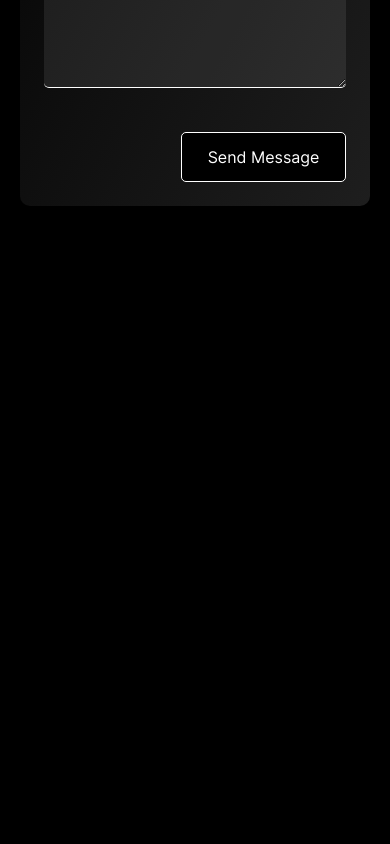
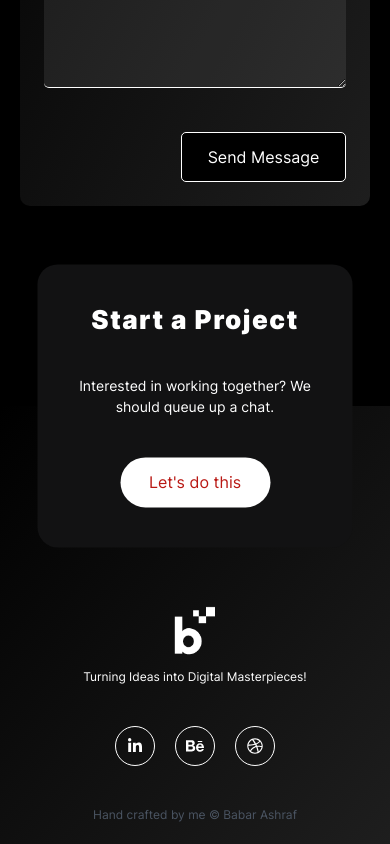
Before and after one commit to Babar78/my-portfolio, a React (Create React App) app: page / in a window 390 px wide. Shown: the part 6947-7791 px from the top of the page. Before the commit the page ends 7253 px from the top, so only its background shows below. Built offline with nearby package versions, Linux system fonts and the light colour scheme; the HTML template or start-up script is replaced by a standard one.

Commit message:
Footer Created

```diff
--- a/public/index.html
+++ b/public/index.html
@@ -11,6 +11,7 @@
     />
     <link rel="apple-touch-icon" href="%PUBLIC_URL%/logo192.png" />
     <link rel="manifest" href="%PUBLIC_URL%/manifest.json" />
+
     <title>Bartistry</title>
   </head>
   <body>
--- a/src/App.js
+++ b/src/App.js
@@ -8,6 +8,7 @@ import PersonalProjects from "./sections/personalProjects/PersonalProjects";
 import ServicesSection from "./sections/servicesSection/ServicesSection";
 import TestimonialSection from "./sections/testimonialSection/TestimonialSection";
 import ContactUsSection from "./sections/contactUsSection/ContactUsSection";
+import FooterSection from "./sections/footerSection/FooterSection";
 
 function App() {
   return (
@@ -21,6 +22,7 @@ function App() {
       <ServicesSection />
       <TestimonialSection />
       <ContactUsSection/>
+      <FooterSection/>
     </div>
   );
 }
--- a/src/index.css
+++ b/src/index.css
@@ -408,6 +408,11 @@ a {
   height: 100dvh;
 }
 
+.main_container_two {
+  width: 100vw;
+  height: 100%;
+}
+
 .content_container {
   max-width: 1440px;
   margin: 0 auto;
@@ -417,27 +422,27 @@ a {
 
 /* Service Cards */
 @media (min-width: 992px) {
-  #servicesCard h2{
+  #servicesCard h2 {
     margin-top: -1.25rem !important;
   }
 }
 @media (max-width: 992px) {
-  #servicesCard h2{
+  #servicesCard h2 {
     margin-top: -1.2rem !important;
   }
 }
 @media (max-width: 768px) {
-  #servicesCard h2{
+  #servicesCard h2 {
     margin-top: -1rem !important;
   }
 }
 @media (max-width: 576px) {
-  #servicesCard h2{
+  #servicesCard h2 {
     margin-top: -0.8rem !important;
   }
 }
 @media (max-width: 350px) {
-  #servicesCard h2{
+  #servicesCard h2 {
     margin-top: -0.7rem !important;
   }
   #servicesCard {
@@ -446,80 +451,160 @@ a {
   }
 }
 
-
-
 /* Testimonial Section */
 
 @media (max-width: 768px) {
-  .testimonialCard{
+  .testimonialCard {
     height: 250px !important;
   }
-  .testimonialCard .position{
+  .testimonialCard .position {
     font-size: 12px !important;
   }
-  .testimonialCard .userImage{
+  .testimonialCard .userImage {
     height: 70px !important;
     width: 70px !important;
     top: -2rem !important;
   }
 }
 @media (max-width: 576px) {
-  .testimonialCard p{
+  .testimonialCard p {
     font-size: 14px !important;
   }
-  .testimonialCard .position{
+  .testimonialCard .position {
     font-size: 10px !important;
   }
-  .testimonialCard{
+  .testimonialCard {
     height: 230px !important;
   }
-  .testimonialCard .userImage{
+  .testimonialCard .userImage {
     height: 60px !important;
     width: 60px !important;
     top: -1.8rem !important;
   }
 }
 @media (max-width: 350px) {
-
-  .testimonialCard p{
+  .testimonialCard p {
     font-size: 12px !important;
   }
-  .testimonialCard .userImage{
+  .testimonialCard .userImage {
     height: 50px !important;
     width: 50px !important;
     top: -1.5rem !important;
   }
 }
 
-
 /* Contact Us Section */
 
-@media (max-width: 1330px){
-  .formDiv{
+@media (max-width: 1330px) {
+  .formDiv {
     width: 500px !important;
   }
-  iframe{
+  iframe {
     width: 500px !important;
     height: 400px;
   }
 }
 
-@media (max-width: 1170px){
-  .formDiv{
-    max-width: 500px !important;
+@media (max-width: 1170px) {
+  .formDiv {
+    width: 500px !important;
   }
-  .infoDiv{
+  .infoDiv {
     display: none;
   }
 }
-@media (max-width: 576px){
-  .formDiv{
+@media (max-width: 768px) {
+  .formDiv {
+    width: 100% !important;
+    padding: 2rem !important;
+  }
+}
+@media (max-width: 576px) {
+  .formDiv {
     padding: 2rem !important;
   }
 }
 
-@media (max-width: 400px){
-  .formDiv{
+@media (max-width: 400px) {
+  .formDiv {
     padding: 1.5rem !important;
   }
 }
+
+/* Footer Section */
+
+@media (max-width: 1350px) {
+  .ctaContainer .ctaDiv {
+    width: 100% !important;
+  }
+}
+
+@media (max-width: 992px) {
+  .ctaContainer .ctaDiv {
+    width: 75% !important;
+    flex-direction: column !important;
+    padding: 2.5rem !important;
+  }
+  .ctaContainer .ctaDiv p {
+    width: 100% !important;
+  }
+
+  .footer_content {
+    padding-top: 150px !important;
+  }
+}
+
+@media (max-width: 768px) {
+  .ctaContainer .ctaDiv {
+    width: 90% !important;
+  }
+
+  .ctaContainer .ctaDiv h2 {
+    font-size: 28px !important;
+  }
+  .ctaContainer .ctaDiv p {
+    font-size: 16px !important;
+  }
+}
+
+@media (max-width: 576px) {
+  .ctaContainer .ctaDiv h2 {
+    font-size: 26px !important;
+  }
+  .ctaContainer .ctaDiv p {
+    font-size: 14px !important;
+  }
+  .footer_content a{
+    width: 40px !important;
+    height: 40px !important;
+  }
+
+  .footer_content a svg{
+    height:  1em !important;
+  }
+}
+
+@media (max-width: 375px) {
+  .ctaContainer .ctaDiv {
+    padding: 1.8rem !important;
+  }
+  .ctaContainer .ctaDiv h2 {
+    font-size: 24px !important;
+    text-align: center;
+  }
+  .ctaContainer .ctaDiv p {
+    font-size: 12px !important;
+  }
+  .ctaContainer .ctaDiv button{
+    width: 130px;
+    height: 40px;
+    font-size: 14px;
+  }
+  .footer_content a{
+    width: 35px !important;
+    height: 35px !important;
+  }
+  .footer_content a svg{
+    height:  0.8em !important;
+  }
+}
--- a/src/sections/contactUsSection/ContactUsSection.jsx
+++ b/src/sections/contactUsSection/ContactUsSection.jsx
@@ -53,7 +53,7 @@ function ContactUsSection() {
                   loading="lazy"
                   referrerpolicy="no-referrer-when-downgrade"
                 ></iframe>
-                <div className="flex gap-2 items-center mt-5">
+                {/* <div className="flex gap-2 items-center mt-5">
                   <LocationOnRoundedIcon className="dark:text-gray-500" />
                   <p className="dark:text-gray-500 p-0 m-0 fz-14">
                     JXVR+25F, Indus Loop, H-12, Islamabad, Islamabad Capital
@@ -65,9 +65,9 @@ function ContactUsSection() {
                   <p className="dark:text-gray-500 p-0 m-0 fz-14">
                     muhammadbabarashraf8@gmail.com
                   </p>
-                </div>
+                </div> */}
               </div>
-              <div className="follow-Div">
+              {/* <div className="follow-Div">
                 <h4 className="mb-4">Follow Me!</h4>
                 <div className="flex gap-8">
                   <a
@@ -105,7 +105,7 @@ function ContactUsSection() {
                     </svg>
                   </a>
                 </div>
-              </div>
+              </div> */}
             </div>
           </div>
         </div>
--- /dev/null
+++ b/src/sections/footerSection/FooterSection.jsx
@@ -0,0 +1,81 @@
+import React from "react";
+
+import logo from "../../assets/images/logo/logo-small-white.png";
+
+function FooterSection() {
+  return (
+    <footer className="footerSection">
+      <div className="main_container_two bg-gradient-to-tl from-[#1e1e1e] to-black  mt-[100px]">
+        <div className="content_container">
+          <div className="ctaContainer relative">
+            <div className="absolute top-1/2 transform -translate-y-1/2 left-1/2 -translate-x-1/2 w-[1300px] min-h-[100px] m-auto py-[4rem] px-[5rem] bg-[#121213] rounded-[20px] flex justify-between items-center gap-10 ctaDiv">
+              <h2>Start a Project</h2>
+              <p className="w-[30%] text-center">
+                Interested in working together? We should queue up a chat.
+              </p>
+              <button className=" bg-white text-[#b91813] w-[150px] h-[50px] flex justify-center items-center rounded-full">
+                Let's do this
+              </button>
+            </div>
+          </div>
+
+          <div className="footer_content flex flex-col justify-center items-center pt-[100px] pb-5 gap-10">
+            <div className="mt-[50px] flex flex-col gap-3 justify-center items-center">
+              <img src={logo} alt="Logo" className="w-[50px]" />
+              <p className="fz-16 text-center">
+                Turning Ideas into Digital Masterpieces!
+              </p>
+            </div>
+            <div className="social-handles-div flex gap-5">
+              <a
+                href="https://www.linkedin.com/in/mbabarashraf/"
+                target="_blank"
+                className="w-[50px] h-[50px] border-[1px] border-white hover:bg-white rounded-full text-white hover:text-black flex justify-center items-center cursor-pointer"
+              >
+                <svg
+                  xmlns="http://www.w3.org/2000/svg"
+                  height="1.2em"
+                  className="fill-current"
+                  viewBox="0 0 448 512"
+                >
+                  <path d="M100.28 448H7.4V148.9h92.88zM53.79 108.1C24.09 108.1 0 83.5 0 53.8a53.79 53.79 0 0 1 107.58 0c0 29.7-24.1 54.3-53.79 54.3zM447.9 448h-92.68V302.4c0-34.7-.7-79.2-48.29-79.2-48.29 0-55.69 37.7-55.69 76.7V448h-92.78V148.9h89.08v40.8h1.3c12.4-23.5 42.69-48.3 87.88-48.3 94 0 111.28 61.9 111.28 142.3V448z" />
+                </svg>
+              </a>
+              <a
+                href="https://www.behance.net/muhammad_babar"
+                className="w-[50px] h-[50px] border-[1px] border-white hover:bg-white rounded-full text-white hover:text-black flex justify-center items-center cursor-pointer"
+              >
+                <svg
+                  xmlns="http://www.w3.org/2000/svg"
+                  height="1.2em"
+                  viewBox="0 0 576 512"
+                  className="fill-current"
+                >
+                  <path d="M232 237.2c31.8-15.2 48.4-38.2 48.4-74 0-70.6-52.6-87.8-113.3-87.8H0v354.4h171.8c64.4 0 124.9-30.9 124.9-102.9 0-44.5-21.1-77.4-64.7-89.7zM77.9 135.9H151c28.1 0 53.4 7.9 53.4 40.5 0 30.1-19.7 42.2-47.5 42.2h-79v-82.7zm83.3 233.7H77.9V272h84.9c34.3 0 56 14.3 56 50.6 0 35.8-25.9 47-57.6 47zm358.5-240.7H376V94h143.7v34.9zM576 305.2c0-75.9-44.4-139.2-124.9-139.2-78.2 0-131.3 58.8-131.3 135.8 0 79.9 50.3 134.7 131.3 134.7 61.3 0 101-27.6 120.1-86.3H509c-6.7 21.9-34.3 33.5-55.7 33.5-41.3 0-63-24.2-63-65.3h185.1c.3-4.2.6-8.7.6-13.2zM390.4 274c2.3-33.7 24.7-54.8 58.5-54.8 35.4 0 53.2 20.8 56.2 54.8H390.4z" />
+                </svg>
+              </a>
+              <a
+                href="https://dribbble.com/Babar_Ashraf"
+                className="w-[50px] h-[50px] border-[1px] border-white hover:bg-white rounded-full text-white hover:text-black flex justify-center items-center cursor-pointer"
+              >
+                <svg
+                  xmlns="http://www.w3.org/2000/svg"
+                  height="1.2em"
+                  viewBox="0 0 512 512"
+                  fill="currentColor"
+                >
+                  <path d="M256 8C119.252 8 8 119.252 8 256s111.252 248 248 248 248-111.252 248-248S392.748 8 256 8zm163.97 114.366c29.503 36.046 47.369 81.957 47.835 131.955-6.984-1.477-77.018-15.682-147.502-6.818-5.752-14.041-11.181-26.393-18.617-41.614 78.321-31.977 113.818-77.482 118.284-83.523zM396.421 97.87c-3.81 5.427-35.697 48.286-111.021 76.519-34.712-63.776-73.185-116.168-79.04-124.008 67.176-16.193 137.966 1.27 190.061 47.489zm-230.48-33.25c5.585 7.659 43.438 60.116 78.537 122.509-99.087 26.313-186.36 25.934-195.834 25.809C62.38 147.205 106.678 92.573 165.941 64.62zM44.17 256.323c0-2.166.043-4.322.108-6.473 9.268.19 111.92 1.513 217.706-30.146 6.064 11.868 11.857 23.915 17.174 35.949-76.599 21.575-146.194 83.527-180.531 142.306C64.794 360.405 44.17 310.73 44.17 256.323zm81.807 167.113c22.127-45.233 82.178-103.622 167.579-132.756 29.74 77.283 42.039 142.053 45.189 160.638-68.112 29.013-150.015 21.053-212.768-27.882zm248.38 8.489c-2.171-12.886-13.446-74.897-41.152-151.033 66.38-10.626 124.7 6.768 131.947 9.055-9.442 58.941-43.273 109.844-90.795 141.978z" />
+                </svg>
+              </a>
+            </div>
+            <div className="copyright text-gray-600 fz-14">
+              Hand crafted by me &#169; Babar Ashraf
+            </div>
+          </div>
+        </div>
+      </div>
+    </footer>
+  );
+}
+
+export default FooterSection;
```
